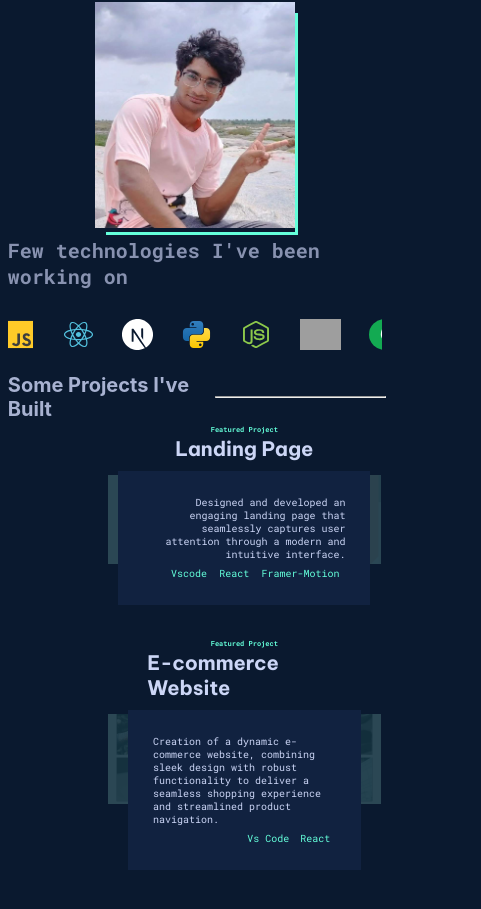
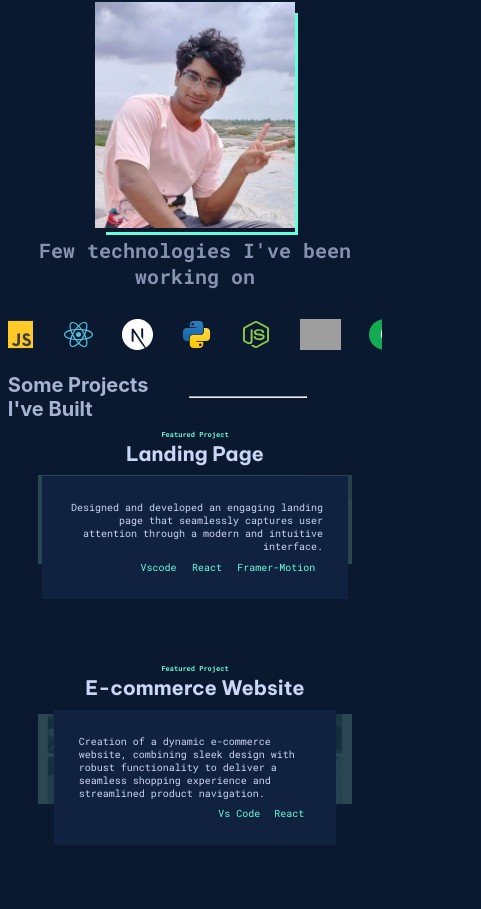
Before and after one commit to barathsurya2004/portfolio, a React (Create React App) app: page / in a window 390 px wide. Shown: the part 1161-2070 px from the top of the page, 481 px wide, since content can reach past the window. Built offline with nearby package versions, Linux system fonts and the light colour scheme; grey boxes are pictures that could not be loaded; a web font is replaced by a local one.

Commit message:
changes in heading css

```diff
--- a/src/pages/about.module.css
+++ b/src/pages/about.module.css
@@ -124,6 +124,7 @@
     font-family: "Roboto Mono";
     color: #8892B0;
     font-size: var(--subhead1);
+    text-align: center;
 }
 
 @media (max-width:1100px) {
--- a/src/pages/projects.module.css
+++ b/src/pages/projects.module.css
@@ -48,3 +48,9 @@
         margin: 0 100px;
     }
 }
+
+@media (max-width:500px) {
+    .main .projects {
+        margin: 0 30px;
+    }
+}
```
